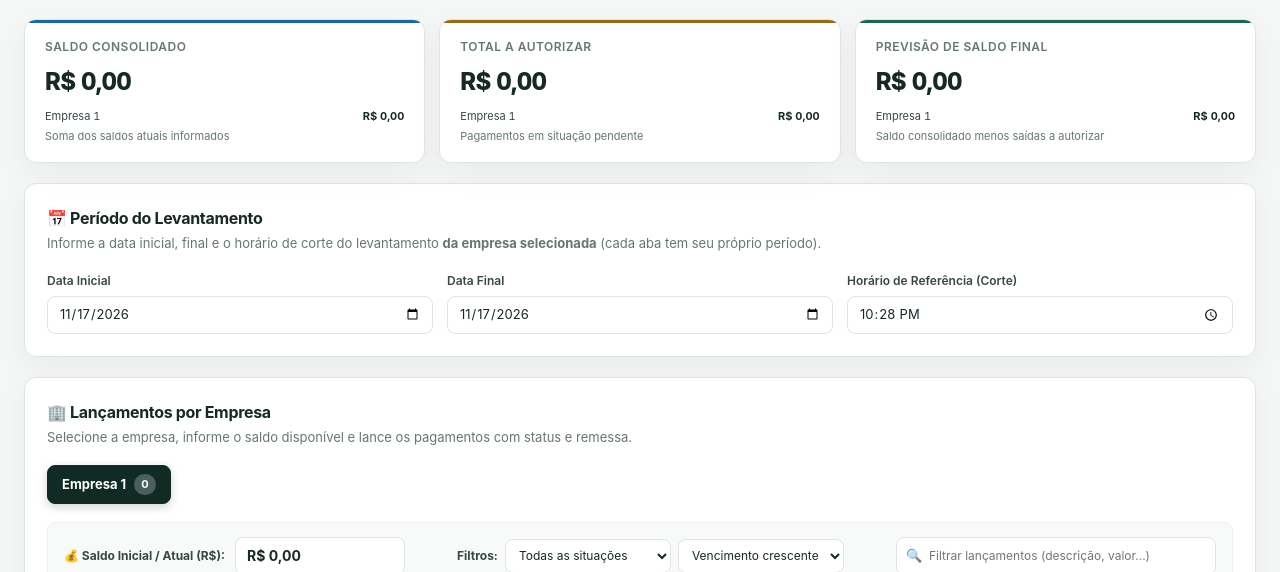
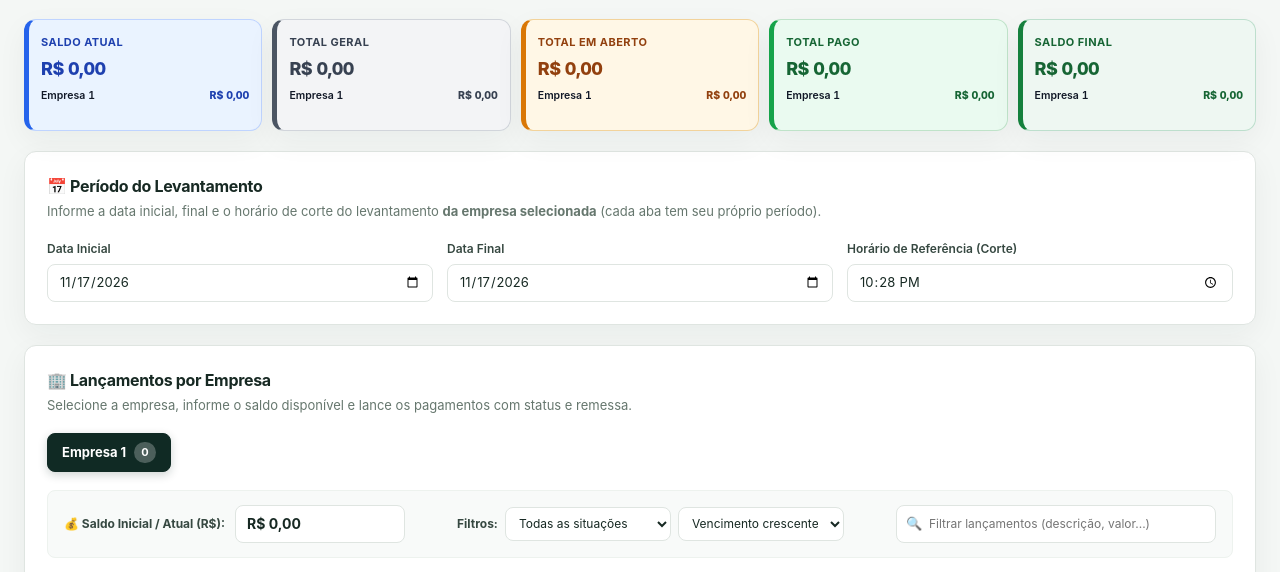
Before and after one commit to tfasilva/Lev_Fin, a plain HTML site: page index.html in a window 1280 px wide. Shown: the part 193-765 px from the top of the page. Drawn offline with Linux system fonts and the light colour scheme.

Commit message:
Up 17/11 18:28

```diff
--- a/app.js
+++ b/app.js
@@ -1303,30 +1303,41 @@
 
       function renderOverview() {
         const companies = state.draft.companies;
-        const balance = companies.reduce((sum, company) => sum + (Number(company.balance) || 0), 0);
-        const pending = companies.reduce((sum, company) => sum + paymentTotals(company).pending, 0);
-        // Lançamentos pagos já foram debitados do saldo; considera apenas pendentes + autorizados
-        const forecast = companies.reduce((sum, company) => {
-          const t = paymentTotals(company);
-          return sum + (Number(company.balance) || 0) - (t.pending + t.authorized);
-        }, 0);
-        const breakdown = (getValue) => companies.map((company, index) => `
+        const metrics = companies.map((company) => {
+          const totals = paymentTotals(company);
+          const balance = Number(company.balance) || 0;
+          const payable = totals.payable || 0;
+          const paid = totals.paid || 0;
+          const open = Math.max(0, payable - paid);
+          const final = balance - open;
+          return { company, balance, payable, paid, open, final };
+        });
+        const sum = (key) => metrics.reduce((acc, item) => acc + item[key], 0);
+        const balance = sum("balance");
+        const payable = sum("payable");
+        const paid = sum("paid");
+        const open = sum("open");
+        const final = sum("final");
+
+        const breakdown = (key) => metrics.map((item, index) => `
           <div class="stat-breakdown-row">
-            <span title="${escapeHTML(company.name || `Empresa ${index + 1}`)}">${escapeHTML(company.name || `Empresa ${index + 1}`)}</span>
-            <strong>${formatCurrencyBR(getValue(company))}</strong>
+            <span title="${escapeHTML(item.company.name || `Empresa ${index + 1}`)}">${escapeHTML(item.company.name || `Empresa ${index + 1}`)}</span>
+            <strong>${formatCurrencyBR(item[key])}</strong>
           </div>`).join("");
 
         $("overallBalance").textContent = formatCurrencyBR(balance);
-        $("overallPending").textContent = formatCurrencyBR(pending);
-        $("overallForecast").textContent = formatCurrencyBR(forecast);
-        $("overallForecast").classList.toggle("money-negative", forecast < 0);
-        $("balanceByCompany").innerHTML = breakdown((company) => Number(company.balance) || 0);
-        $("pendingByCompany").innerHTML = breakdown((company) => paymentTotals(company).pending);
-        $("forecastByCompany").innerHTML = breakdown((company) => {
-          const totals = paymentTotals(company);
-          // Lançamentos pagos já foram debitados do saldo; considera apenas pendentes + autorizados
-          return (Number(company.balance) || 0) - (totals.pending + totals.authorized);
-        });
+        $("overallGeneral").textContent = formatCurrencyBR(payable);
+        $("overallOpen").textContent = formatCurrencyBR(open);
+        $("overallPaid").textContent = formatCurrencyBR(paid);
+        $("overallFinal").textContent = formatCurrencyBR(final);
+        $("overallFinalCard").classList.toggle("is-negative", final < 0);
+        $("overallFinalCard").classList.toggle("is-positive", final >= 0);
+
+        $("balanceByCompany").innerHTML = breakdown("balance");
+        $("generalByCompany").innerHTML = breakdown("payable");
+        $("openByCompany").innerHTML = breakdown("open");
+        $("paidByCompany").innerHTML = breakdown("paid");
+        $("finalByCompany").innerHTML = breakdown("final");
       }
 
       /* Histórico de Levantamentos */
@@ -1526,12 +1537,15 @@
             </div>
           </header>
 
-          <section class="pdf-summary-cards">
-            <div class="pdf-summary-card"><span class="pdf-summary-label">Saldo Atual (consolidado)</span><strong class="pdf-summary-value">${formatCurrencyBR(consolidated.balance)}</strong></div>
-            <div class="pdf-summary-card"><span class="pdf-summary-label">Total Geral</span><strong class="pdf-summary-value">${formatCurrencyBR(consolidated.payable)}</strong></div>
-            <div class="pdf-summary-card"><span class="pdf-summary-label">Total em Aberto</span><strong class="pdf-summary-value">${formatCurrencyBR(consolidated.open)}</strong></div>
-            <div class="pdf-summary-card"><span class="pdf-summary-label">Total Pago</span><strong class="pdf-summary-value">${formatCurrencyBR(consolidated.paid)}</strong></div>
-            <div class="pdf-summary-card highlight ${moneyClass(consolidated.final)}"><span class="pdf-summary-label">Saldo Final (consolidado)</span><strong class="pdf-summary-value">${formatCurrencyBR(consolidated.final)}</strong></div>
+          <section class="pdf-section-block">
+            <h3 class="pdf-section-title">Consolidado</h3>
+            <div class="pdf-kpi-row">
+              <div class="pdf-kpi-card tone-balance"><span class="pdf-kpi-label">Saldo Atual</span><strong class="pdf-kpi-value">${formatCurrencyBR(consolidated.balance)}</strong></div>
+              <div class="pdf-kpi-card tone-general"><span class="pdf-kpi-label">Total Geral</span><strong class="pdf-kpi-value">${formatCurrencyBR(consolidated.payable)}</strong></div>
+              <div class="pdf-kpi-card tone-open"><span class="pdf-kpi-label">Total em Aberto</span><strong class="pdf-kpi-value">${formatCurrencyBR(consolidated.open)}</strong></div>
+              <div class="pdf-kpi-card tone-paid"><span class="pdf-kpi-label">Total Pago</span><strong class="pdf-kpi-value">${formatCurrencyBR(consolidated.paid)}</strong></div>
+              <div class="pdf-kpi-card tone-final ${moneyClass(consolidated.final)}"><span class="pdf-kpi-label">Saldo Final</span><strong class="pdf-kpi-value">${formatCurrencyBR(consolidated.final)}</strong></div>
+            </div>
           </section>
 
           <section class="pdf-company-list">
@@ -1548,12 +1562,12 @@
                     <p class="pdf-company-period">Período: ${escapeHTML(dateBR(companyPeriod.startDate))} a ${escapeHTML(dateBR(companyPeriod.endDate))}${companyPeriod.referenceTime ? ` · ${escapeHTML(companyPeriod.referenceTime)}` : ""}</p>
                   </div>
                 </div>
-                <div class="pdf-company-summary-grid">
-                  <div class="pdf-kpi"><span>Saldo Atual</span><strong>${formatCurrencyBR(balance)}</strong></div>
-                  <div class="pdf-kpi"><span>Total Geral</span><strong>${formatCurrencyBR(totals.payable || 0)}</strong></div>
-                  <div class="pdf-kpi"><span>Total em Aberto</span><strong>${formatCurrencyBR(open)}</strong></div>
-                  <div class="pdf-kpi"><span>Total Pago</span><strong>${formatCurrencyBR(totals.paid || 0)}</strong></div>
-                  <div class="pdf-kpi highlight ${moneyClass(finalBalance)}"><span>Saldo Final</span><strong>${formatCurrencyBR(finalBalance)}</strong></div>
+                <div class="pdf-kpi-row pdf-kpi-row-company">
+                  <div class="pdf-kpi-card tone-balance"><span class="pdf-kpi-label">Saldo Atual</span><strong class="pdf-kpi-value">${formatCurrencyBR(balance)}</strong></div>
+                  <div class="pdf-kpi-card tone-general"><span class="pdf-kpi-label">Total Geral</span><strong class="pdf-kpi-value">${formatCurrencyBR(totals.payable || 0)}</strong></div>
+                  <div class="pdf-kpi-card tone-open"><span class="pdf-kpi-label">Total em Aberto</span><strong class="pdf-kpi-value">${formatCurrencyBR(open)}</strong></div>
+                  <div class="pdf-kpi-card tone-paid"><span class="pdf-kpi-label">Total Pago</span><strong class="pdf-kpi-value">${formatCurrencyBR(totals.paid || 0)}</strong></div>
+                  <div class="pdf-kpi-card tone-final ${moneyClass(finalBalance)}"><span class="pdf-kpi-label">Saldo Final</span><strong class="pdf-kpi-value">${formatCurrencyBR(finalBalance)}</strong></div>
                 </div>
                 <div class="pdf-dates">${datesForCompany(company) || '<div class="pdf-empty">Sem lançamentos no período.</div>'}</div>
               </article>`;
@@ -1575,26 +1589,36 @@
           body { margin: 0; color: #10231d; background: #fff; font-family: "Segoe UI", Arial, sans-serif; font-size: 11px; line-height: 1.4; }
           h1 { margin: 0; font-size: 24px; color: #0f2a22; letter-spacing: -.02em; }
           h2 { margin: 0; font-size: 17px; color: #12362b; }
+          h3 { margin: 0; }
           p { margin: 0; }
           .pdf-report-header { display: flex; justify-content: space-between; align-items: flex-start; gap: 16px; padding-bottom: 12px; border-bottom: 2px solid #1d6a4f; margin-bottom: 14px; }
           .pdf-report-subtitle { margin-top: 4px; color: #3f5a50; font-size: 12px; }
           .pdf-report-meta { text-align: right; color: #5b7268; font-size: 10.5px; display: flex; flex-direction: column; gap: 2px; }
-          .pdf-summary-cards { display: grid; grid-template-columns: repeat(5, 1fr); gap: 8px; margin-bottom: 18px; }
-          .pdf-summary-card { border: 1px solid #d5e3dc; border-radius: 8px; padding: 10px 12px; background: #f7fbf9; }
-          .pdf-summary-card.highlight { background: #eef7f2; border-color: #b9d8c8; }
-          .pdf-summary-label { display: block; font-size: 10px; color: #4f685d; text-transform: uppercase; letter-spacing: .3px; margin-bottom: 4px; }
-          .pdf-summary-value { font-size: 15px; color: #10231d; }
-          .pdf-positive { color: #0f6b3d; }
-          .pdf-negative { color: #b42318; }
+          .pdf-section-block { margin-bottom: 16px; }
+          .pdf-section-title { font-size: 12px; text-transform: uppercase; letter-spacing: .4px; color: #35584a; margin: 0 0 8px; }
+          .pdf-kpi-row { display: grid; grid-template-columns: repeat(5, 1fr); gap: 8px; }
+          .pdf-kpi-row-company { margin-bottom: 10px; }
+          .pdf-kpi-card { border: 1px solid #d6e2dc; border-radius: 10px; padding: 10px 12px; background: #f7faf8; border-left: 5px solid #9bb8ab; }
+          .pdf-kpi-label { display: block; font-size: 10px; color: #4f685d; text-transform: uppercase; letter-spacing: .3px; margin-bottom: 4px; font-weight: 700; }
+          .pdf-kpi-value { font-size: 15px; color: #10231d; font-weight: 800; }
+          .pdf-kpi-card.tone-balance { background: #eaf3ff; border-color: #bfd4ff; border-left-color: #2563eb; }
+          .pdf-kpi-card.tone-balance .pdf-kpi-label, .pdf-kpi-card.tone-balance .pdf-kpi-value { color: #1e40af; }
+          .pdf-kpi-card.tone-general { background: #f3f4f6; border-color: #d1d5db; border-left-color: #4b5563; }
+          .pdf-kpi-card.tone-general .pdf-kpi-label, .pdf-kpi-card.tone-general .pdf-kpi-value { color: #374151; }
+          .pdf-kpi-card.tone-open { background: #fff7e6; border-color: #f2d39b; border-left-color: #d97706; }
+          .pdf-kpi-card.tone-open .pdf-kpi-label, .pdf-kpi-card.tone-open .pdf-kpi-value { color: #92400e; }
+          .pdf-kpi-card.tone-paid { background: #eafaf0; border-color: #bfe3c9; border-left-color: #16a34a; }
+          .pdf-kpi-card.tone-paid .pdf-kpi-label, .pdf-kpi-card.tone-paid .pdf-kpi-value { color: #166534; }
+          .pdf-kpi-card.tone-final { background: #eef7f2; border-color: #bddfcd; border-left-color: #15803d; }
+          .pdf-kpi-card.tone-final.pdf-negative { background: #fef2f2; border-color: #f3c2c2; border-left-color: #dc2626; }
+          .pdf-kpi-card.tone-final.pdf-negative .pdf-kpi-label, .pdf-kpi-card.tone-final.pdf-negative .pdf-kpi-value { color: #991b1b; }
+          .pdf-kpi-card.tone-final.pdf-positive .pdf-kpi-label, .pdf-kpi-card.tone-final.pdf-positive .pdf-kpi-value { color: #166534; }
+          .pdf-positive { color: #166534; }
+          .pdf-negative { color: #991b1b; }
           .pdf-company-section { margin: 0 0 18px; break-inside: avoid-page; page-break-inside: avoid; }
           .pdf-company-header { display: flex; justify-content: space-between; align-items: flex-end; gap: 12px; margin-bottom: 8px; padding: 8px 10px; background: #12362b; color: #fff; border-radius: 8px 8px 0 0; }
           .pdf-company-header h2 { color: #fff; }
           .pdf-company-period { margin-top: 2px; font-size: 11px; color: #d8ebe3; }
-          .pdf-company-summary-grid { display: grid; grid-template-columns: repeat(5, 1fr); gap: 8px; margin-bottom: 10px; }
-          .pdf-kpi { border: 1px solid #d9e6df; border-radius: 6px; padding: 8px 10px; background: #fbfdfc; }
-          .pdf-kpi span { display: block; font-size: 10px; color: #567066; margin-bottom: 3px; }
-          .pdf-kpi strong { font-size: 13px; }
-          .pdf-kpi.highlight { background: #f1f8f4; }
           .pdf-date-group { margin: 10px 0; border: 1px solid #dfe9e3; border-radius: 6px; overflow: hidden; break-inside: avoid; }
           .pdf-date-heading { display: flex; justify-content: space-between; align-items: center; gap: 12px; padding: 7px 10px; background: #edf5f0; color: #153d31; font-weight: 700; border-bottom: 1px solid #dfe9e3; }
           .pdf-date-meta { font-weight: 600; font-size: 10.5px; color: #35584a; }
--- a/index.html
+++ b/index.html
@@ -40,23 +40,30 @@
 
     <!-- Stat Cards Overview -->
     <section class="overview" aria-label="Resumo do levantamento atual">
-      <article class="stat-card card-balance">
-        <div class="stat-label">Saldo Consolidado</div>
+      <article class="stat-card tone-balance" id="overallBalanceCard">
+        <div class="stat-label">Saldo Atual</div>
         <div class="stat-value" id="overallBalance">R$ 0,00</div>
         <div class="stat-breakdown" id="balanceByCompany"></div>
-        <div class="stat-note" id="balanceNote">Soma dos saldos atuais informados</div>
       </article>
-      <article class="stat-card card-pending">
-        <div class="stat-label">Total a Autorizar</div>
-        <div class="stat-value" id="overallPending">R$ 0,00</div>
-        <div class="stat-breakdown" id="pendingByCompany"></div>
-        <div class="stat-note">Pagamentos em situação pendente</div>
+      <article class="stat-card tone-general" id="overallGeneralCard">
+        <div class="stat-label">Total Geral</div>
+        <div class="stat-value" id="overallGeneral">R$ 0,00</div>
+        <div class="stat-breakdown" id="generalByCompany"></div>
       </article>
-      <article class="stat-card card-forecast">
-        <div class="stat-label">Previsão de Saldo Final</div>
-        <div class="stat-value" id="overallForecast">R$ 0,00</div>
-        <div class="stat-breakdown" id="forecastByCompany"></div>
-        <div class="stat-note">Saldo consolidado menos saídas a autorizar</div>
+      <article class="stat-card tone-open" id="overallOpenCard">
+        <div class="stat-label">Total em Aberto</div>
+        <div class="stat-value" id="overallOpen">R$ 0,00</div>
+        <div class="stat-breakdown" id="openByCompany"></div>
+      </article>
+      <article class="stat-card tone-paid" id="overallPaidCard">
+        <div class="stat-label">Total Pago</div>
+        <div class="stat-value" id="overallPaid">R$ 0,00</div>
+        <div class="stat-breakdown" id="paidByCompany"></div>
+      </article>
+      <article class="stat-card tone-final" id="overallFinalCard">
+        <div class="stat-label">Saldo Final</div>
+        <div class="stat-value" id="overallFinal">R$ 0,00</div>
+        <div class="stat-breakdown" id="finalByCompany"></div>
       </article>
     </section>
 
--- a/styles.css
+++ b/styles.css
@@ -340,8 +340,8 @@
     /* Cards de Estatísticas / Resumo */
     .overview {
       display: grid;
-      grid-template-columns: repeat(3, 1fr);
-      gap: 14px;
+      grid-template-columns: repeat(5, minmax(0, 1fr));
+      gap: 10px;
       margin-bottom: 20px;
     }
     .stat-card, .panel {
@@ -351,65 +351,71 @@
       box-shadow: var(--shadow);
     }
     .stat-card {
-      min-height: 104px;
-      padding: 18px 20px;
+      min-width: 0;
+      min-height: 112px;
+      padding: 14px 12px 12px;
       display: flex;
       flex-direction: column;
-      justify-content: space-between;
+      justify-content: flex-start;
       position: relative;
       overflow: hidden;
-    }
-    .stat-card::before {
-      content: "";
-      position: absolute;
-      top: 0;
-      left: 0;
-      right: 0;
-      height: 3px;
-      background: transparent;
-    }
-    .stat-card.card-balance::before { background: var(--blue); }
-    .stat-card.card-pending::before { background: var(--amber); }
-    .stat-card.card-forecast::before { background: var(--green); }
+      border-left: 5px solid transparent;
+    }
+    .stat-card::before { content: none; }
+    .stat-card.tone-balance { background: #eaf3ff; border-color: #bfd4ff; border-left-color: #2563eb; }
+    .stat-card.tone-balance .stat-label, .stat-card.tone-balance .stat-value, .stat-card.tone-balance .stat-breakdown-row strong { color: #1e40af; }
+    .stat-card.tone-general { background: #f3f4f6; border-color: #d1d5db; border-left-color: #4b5563; }
+    .stat-card.tone-general .stat-label, .stat-card.tone-general .stat-value, .stat-card.tone-general .stat-breakdown-row strong { color: #374151; }
+    .stat-card.tone-open { background: #fff7e6; border-color: #f2d39b; border-left-color: #d97706; }
+    .stat-card.tone-open .stat-label, .stat-card.tone-open .stat-value, .stat-card.tone-open .stat-breakdown-row strong { color: #92400e; }
+    .stat-card.tone-paid { background: #eafaf0; border-color: #bfe3c9; border-left-color: #16a34a; }
+    .stat-card.tone-paid .stat-label, .stat-card.tone-paid .stat-value, .stat-card.tone-paid .stat-breakdown-row strong { color: #166534; }
+    .stat-card.tone-final { background: #eef7f2; border-color: #bddfcd; border-left-color: #15803d; }
+    .stat-card.tone-final .stat-label, .stat-card.tone-final .stat-value, .stat-card.tone-final .stat-breakdown-row strong { color: #166534; }
+    .stat-card.tone-final.is-negative { background: #fef2f2; border-color: #f3c2c2; border-left-color: #dc2626; }
+    .stat-card.tone-final.is-negative .stat-label, .stat-card.tone-final.is-negative .stat-value, .stat-card.tone-final.is-negative .stat-breakdown-row strong { color: #991b1b; }
+    .stat-card.tone-final.is-positive .stat-label, .stat-card.tone-final.is-positive .stat-value, .stat-card.tone-final.is-positive .stat-breakdown-row strong { color: #166534; }
     .stat-label {
       color: var(--muted);
-      font-size: 12px;
-      font-weight: 600;
+      font-size: 11px;
+      font-weight: 700;
       text-transform: uppercase;
       letter-spacing: .04em;
     }
     .stat-value {
-      margin-top: 8px;
-      font-size: 24px;
+      margin-top: 4px;
+      font-size: 18px;
       font-weight: 800;
       letter-spacing: -.03em;
       font-variant-numeric: tabular-nums;
     }
     .stat-breakdown {
       display: grid;
-      gap: 3px;
-      margin-top: 10px;
-      font-size: 11px;
-      line-height: 1.25;
+      gap: 2px;
+      margin-top: 8px;
+      font-size: 10.5px;
+      line-height: 1.2;
       font-variant-numeric: tabular-nums;
     }
     .stat-breakdown-row {
       display: flex;
       align-items: baseline;
       justify-content: space-between;
-      gap: 8px;
-      color: var(--ink-secondary);
+      gap: 6px;
+      color: var(--ink);
     }
     .stat-breakdown-row span {
       min-width: 0;
       overflow: hidden;
       text-overflow: ellipsis;
       white-space: nowrap;
+      color: #111827;
+      font-weight: 600;
     }
     .stat-breakdown-row strong {
       flex: 0 0 auto;
       color: var(--ink);
-      font-weight: 700;
+      font-weight: 800;
     }
     .stat-note {
       margin-top: 4px;
@@ -1370,7 +1376,6 @@
 
     /* Responsividade */
     @media (max-width: 960px) {
-      .overview { grid-template-columns: 1fr; }
       .settings-grid { grid-template-columns: repeat(2, 1fr); }
       .field-grid { grid-template-columns: 1fr 1fr; }
     }
```
